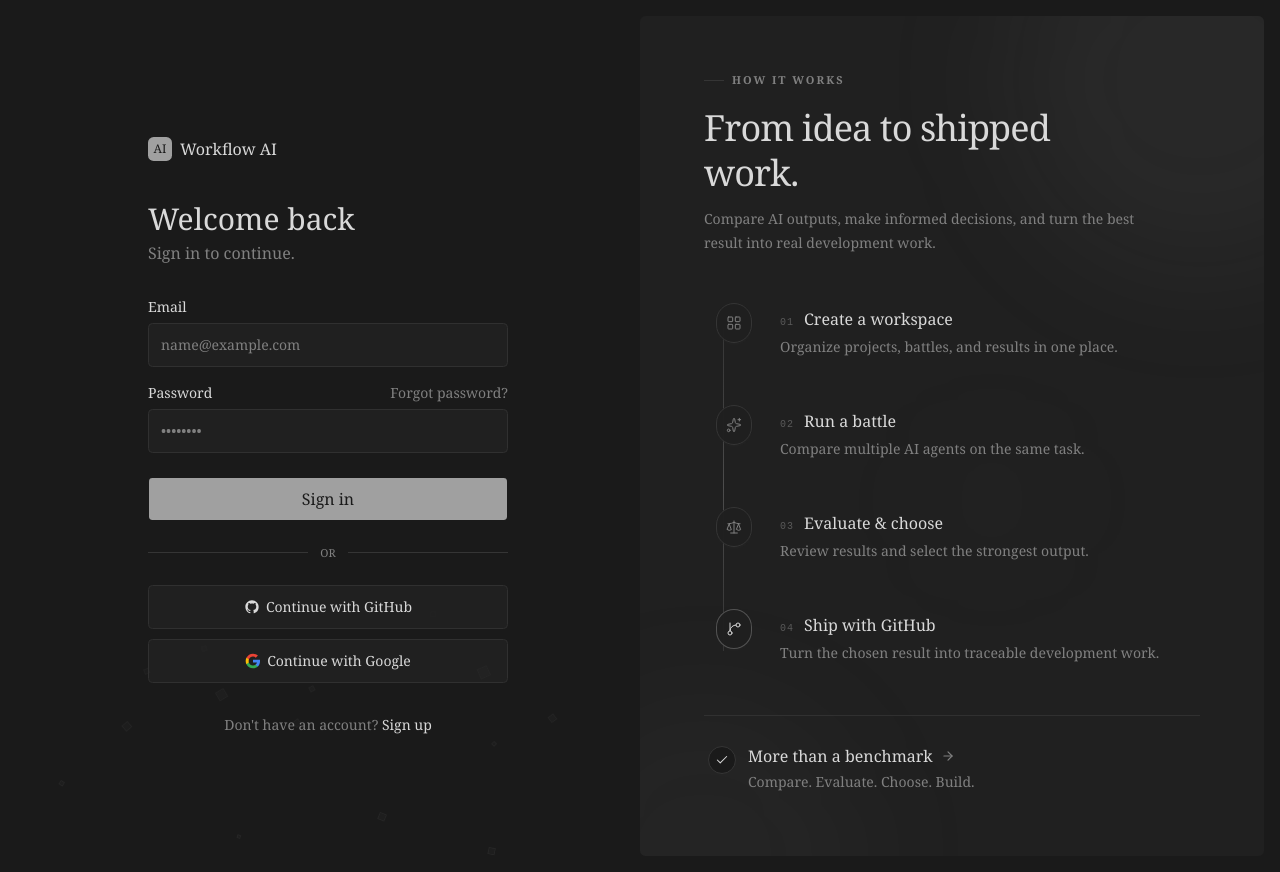
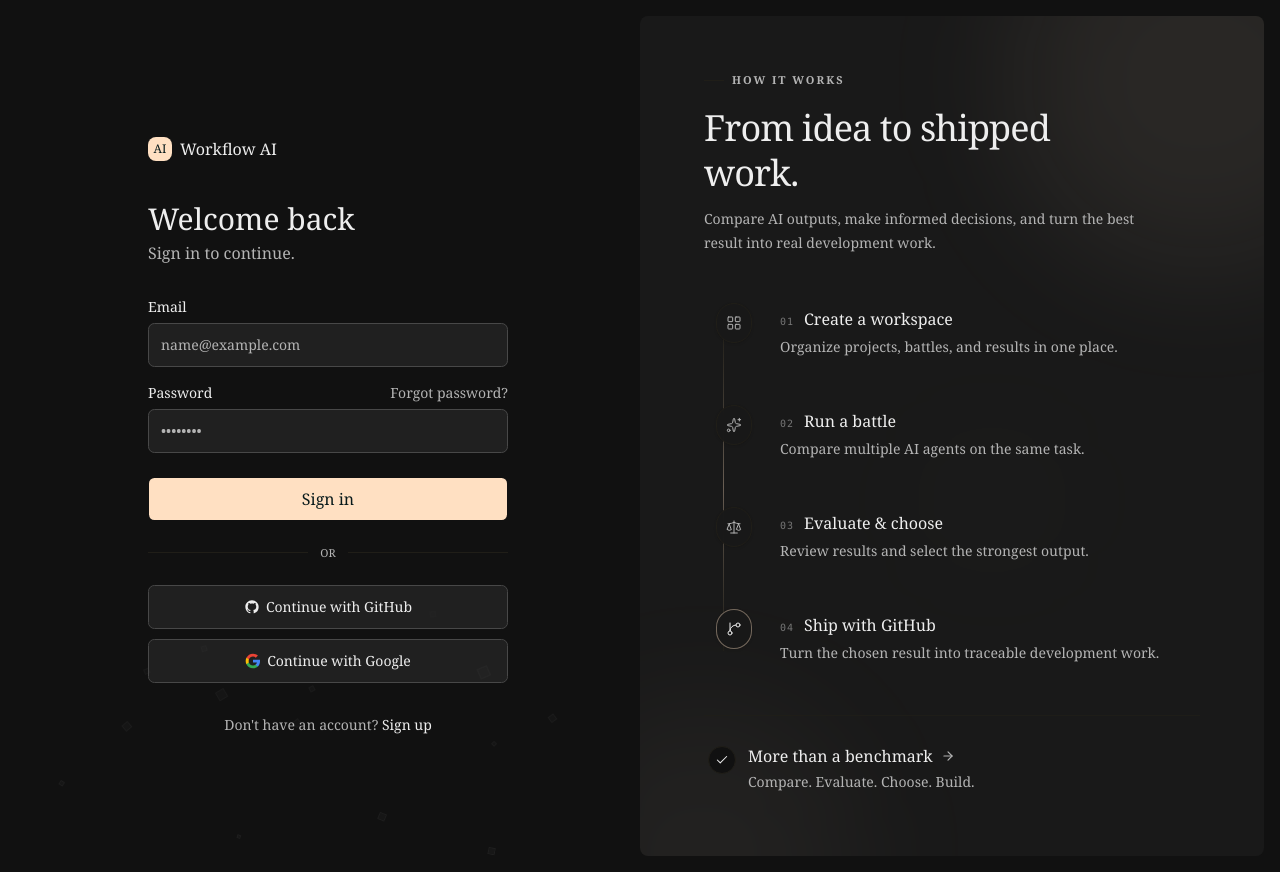
Before and after one commit to josevitor10975/workflow-ai, a Next.js app in the folder my-app/: page /login in a window 1280 px wide. Built offline with nearby package versions, Linux system fonts and the light colour scheme.

Commit message:
Commited - 12/09

```diff
--- a/my-app/app/globals.css
+++ b/my-app/app/globals.css
@@ -7,9 +7,9 @@
 @theme inline {
   --color-background: var(--background);
   --color-foreground: var(--foreground);
-  --font-sans: Inter, sans-serif;
-  --font-mono: Fira Code, monospace;
-  --font-serif: Georgia, serif;
+  --font-sans: ui-sans-serif, system-ui, -apple-system, BlinkMacSystemFont, 'Segoe UI', Roboto, 'Helvetica Neue', Arial, 'Noto Sans', sans-serif, 'Apple Color Emoji', 'Segoe UI Emoji', 'Segoe UI Symbol', 'Noto Color Emoji';
+  --font-mono: ui-monospace, SFMono-Regular, Menlo, Monaco, Consolas, "Liberation Mono", "Courier New", monospace;
+  --font-serif: ui-serif, Georgia, Cambria, "Times New Roman", Times, serif;
   --font-heading: var(--font-sans);
   --color-sidebar-ring: var(--sidebar-ring);
   --color-sidebar-border: var(--sidebar-border);
@@ -48,7 +48,7 @@
   --radius-3xl: calc(var(--radius) * 2.2);
   --radius-4xl: calc(var(--radius) * 2.6);
   --font-serif: Georgia, serif;
-  --radius: 0.35rem;
+  --radius: 0.5rem;
   --tracking-tighter: calc(var(--tracking-normal) - 0.05em);
   --tracking-tight: calc(var(--tracking-normal) - 0.025em);
   --tracking-wide: calc(var(--tracking-normal) + 0.025em);
@@ -75,114 +75,114 @@
 }
 
 :root {
-  --background: oklch(0.9551 0 0);
-  --foreground: oklch(0.3211 0 0);
-  --card: oklch(0.9702 0 0);
-  --card-foreground: oklch(0.3211 0 0);
-  --popover: oklch(0.9702 0 0);
-  --popover-foreground: oklch(0.3211 0 0);
-  --primary: oklch(0.4891 0 0);
+  --background: oklch(0.9821 0 0);
+  --foreground: oklch(0.2435 0 0);
+  --card: oklch(0.9911 0 0);
+  --card-foreground: oklch(0.2435 0 0);
+  --popover: oklch(0.9911 0 0);
+  --popover-foreground: oklch(0.2435 0 0);
+  --primary: oklch(0.4341 0.0392 41.9938);
   --primary-foreground: oklch(1.0000 0 0);
-  --secondary: oklch(0.9067 0 0);
-  --secondary-foreground: oklch(0.3211 0 0);
-  --muted: oklch(0.8853 0 0);
-  --muted-foreground: oklch(0.5103 0 0);
-  --accent: oklch(0.8078 0 0);
-  --accent-foreground: oklch(0.3211 0 0);
-  --destructive: oklch(0.5594 0.1900 25.8625);
-  --border: oklch(0.8576 0 0);
-  --input: oklch(0.9067 0 0);
-  --ring: oklch(0.4891 0 0);
-  --chart-1: oklch(0.4891 0 0);
-  --chart-2: oklch(0.4863 0.0361 196.0278);
-  --chart-3: oklch(0.6534 0 0);
-  --chart-4: oklch(0.7316 0 0);
-  --chart-5: oklch(0.8078 0 0);
-  --radius: 0.35rem;
-  --sidebar: oklch(0.9370 0 0);
-  --sidebar-foreground: oklch(0.3211 0 0);
-  --sidebar-primary: oklch(0.4891 0 0);
-  --sidebar-primary-foreground: oklch(1.0000 0 0);
-  --sidebar-accent: oklch(0.8078 0 0);
-  --sidebar-accent-foreground: oklch(0.3211 0 0);
-  --sidebar-border: oklch(0.8576 0 0);
-  --sidebar-ring: oklch(0.4891 0 0);
+  --secondary: oklch(0.9200 0.0651 74.3695);
+  --secondary-foreground: oklch(0.3499 0.0685 40.8288);
+  --muted: oklch(0.9521 0 0);
+  --muted-foreground: oklch(0.5032 0 0);
+  --accent: oklch(0.9310 0 0);
+  --accent-foreground: oklch(0.2435 0 0);
+  --destructive: oklch(0.6271 0.1936 33.3390);
+  --border: oklch(0.8822 0 0);
+  --input: oklch(0.8822 0 0);
+  --ring: oklch(0.4341 0.0392 41.9938);
+  --chart-1: oklch(0.4341 0.0392 41.9938);
+  --chart-2: oklch(0.9200 0.0651 74.3695);
+  --chart-3: oklch(0.9310 0 0);
+  --chart-4: oklch(0.9367 0.0523 75.5009);
+  --chart-5: oklch(0.4338 0.0437 41.6746);
+  --radius: 0.5rem;
+  --sidebar: oklch(0.9881 0 0);
+  --sidebar-foreground: oklch(0.2645 0 0);
+  --sidebar-primary: oklch(0.3250 0 0);
+  --sidebar-primary-foreground: oklch(0.9881 0 0);
+  --sidebar-accent: oklch(0.9761 0 0);
+  --sidebar-accent-foreground: oklch(0.3250 0 0);
+  --sidebar-border: oklch(0.9401 0 0);
+  --sidebar-ring: oklch(0.7731 0 0);
   --destructive-foreground: oklch(1.0000 0 0);
-  --font-sans: Montserrat, sans-serif;
-  --font-serif: Georgia, serif;
-  --font-mono: Fira Code, monospace;
-  --shadow-color: hsl(0 0% 20% / 0.1);
-  --shadow-opacity: 0.15;
-  --shadow-blur: 0px;
+  --font-sans: ui-sans-serif, system-ui, -apple-system, BlinkMacSystemFont, 'Segoe UI', Roboto, 'Helvetica Neue', Arial, 'Noto Sans', sans-serif, 'Apple Color Emoji', 'Segoe UI Emoji', 'Segoe UI Symbol', 'Noto Color Emoji';
+  --font-serif: ui-serif, Georgia, Cambria, "Times New Roman", Times, serif;
+  --font-mono: ui-monospace, SFMono-Regular, Menlo, Monaco, Consolas, "Liberation Mono", "Courier New", monospace;
+  --shadow-color: oklch(0 0 0);
+  --shadow-opacity: 0.1;
+  --shadow-blur: 3px;
   --shadow-spread: 0px;
-  --shadow-offset-x: 0px;
-  --shadow-offset-y: 2px;
+  --shadow-offset-x: 0;
+  --shadow-offset-y: 1px;
   --letter-spacing: 0em;
   --spacing: 0.25rem;
-  --shadow-2xs: 0px 2px 0px 0px hsl(0 0% 20% / 0.07);
-  --shadow-xs: 0px 2px 0px 0px hsl(0 0% 20% / 0.07);
-  --shadow-sm: 0px 2px 0px 0px hsl(0 0% 20% / 0.15), 0px 1px 2px -1px hsl(0 0% 20% / 0.15);
-  --shadow: 0px 2px 0px 0px hsl(0 0% 20% / 0.15), 0px 1px 2px -1px hsl(0 0% 20% / 0.15);
-  --shadow-md: 0px 2px 0px 0px hsl(0 0% 20% / 0.15), 0px 2px 4px -1px hsl(0 0% 20% / 0.15);
-  --shadow-lg: 0px 2px 0px 0px hsl(0 0% 20% / 0.15), 0px 4px 6px -1px hsl(0 0% 20% / 0.15);
-  --shadow-xl: 0px 2px 0px 0px hsl(0 0% 20% / 0.15), 0px 8px 10px -1px hsl(0 0% 20% / 0.15);
-  --shadow-2xl: 0px 2px 0px 0px hsl(0 0% 20% / 0.38);
+  --shadow-2xs: 0 1px 3px 0px hsl(0 0% 0% / 0.05);
+  --shadow-xs: 0 1px 3px 0px hsl(0 0% 0% / 0.05);
+  --shadow-sm: 0 1px 3px 0px hsl(0 0% 0% / 0.10), 0 1px 2px -1px hsl(0 0% 0% / 0.10);
+  --shadow: 0 1px 3px 0px hsl(0 0% 0% / 0.10), 0 1px 2px -1px hsl(0 0% 0% / 0.10);
+  --shadow-md: 0 1px 3px 0px hsl(0 0% 0% / 0.10), 0 2px 4px -1px hsl(0 0% 0% / 0.10);
+  --shadow-lg: 0 1px 3px 0px hsl(0 0% 0% / 0.10), 0 4px 6px -1px hsl(0 0% 0% / 0.10);
+  --shadow-xl: 0 1px 3px 0px hsl(0 0% 0% / 0.10), 0 8px 10px -1px hsl(0 0% 0% / 0.10);
+  --shadow-2xl: 0 1px 3px 0px hsl(0 0% 0% / 0.25);
   --tracking-normal: 0em;
 }
 
 .dark {
-  --background: oklch(0.2178 0 0);
-  --foreground: oklch(0.8853 0 0);
-  --card: oklch(0.2435 0 0);
-  --card-foreground: oklch(0.8853 0 0);
-  --popover: oklch(0.2435 0 0);
-  --popover-foreground: oklch(0.8853 0 0);
-  --primary: oklch(0.7058 0 0);
-  --primary-foreground: oklch(0.2178 0 0);
-  --secondary: oklch(0.3092 0 0);
-  --secondary-foreground: oklch(0.8853 0 0);
-  --muted: oklch(0.2850 0 0);
-  --muted-foreground: oklch(0.5999 0 0);
-  --accent: oklch(0.3715 0 0);
-  --accent-foreground: oklch(0.8853 0 0);
-  --destructive: oklch(0.6591 0.1530 22.1703);
-  --border: oklch(0.3290 0 0);
-  --input: oklch(0.3092 0 0);
-  --ring: oklch(0.7058 0 0);
-  --chart-1: oklch(0.7058 0 0);
-  --chart-2: oklch(0.6714 0.0339 206.3482);
-  --chart-3: oklch(0.5452 0 0);
-  --chart-4: oklch(0.4604 0 0);
-  --chart-5: oklch(0.3715 0 0);
-  --sidebar: oklch(0.2393 0 0);
-  --sidebar-foreground: oklch(0.8853 0 0);
-  --sidebar-primary: oklch(0.7058 0 0);
-  --sidebar-primary-foreground: oklch(0.2178 0 0);
-  --sidebar-accent: oklch(0.3715 0 0);
-  --sidebar-accent-foreground: oklch(0.8853 0 0);
-  --sidebar-border: oklch(0.3290 0 0);
-  --sidebar-ring: oklch(0.7058 0 0);
+  --background: oklch(0.1776 0 0);
+  --foreground: oklch(0.9491 0 0);
+  --card: oklch(0.2134 0 0);
+  --card-foreground: oklch(0.9491 0 0);
+  --popover: oklch(0.2134 0 0);
+  --popover-foreground: oklch(0.9491 0 0);
+  --primary: oklch(0.9247 0.0524 66.1732);
+  --primary-foreground: oklch(0.2029 0.0240 200.1962);
+  --secondary: oklch(0.3163 0.0190 63.6992);
+  --secondary-foreground: oklch(0.9247 0.0524 66.1732);
+  --muted: oklch(0.2520 0 0);
+  --muted-foreground: oklch(0.7699 0 0);
+  --accent: oklch(0.2850 0 0);
+  --accent-foreground: oklch(0.9491 0 0);
+  --destructive: oklch(0.6271 0.1936 33.3390);
+  --border: oklch(0.2351 0.0115 91.7467);
+  --input: oklch(0.4017 0 0);
+  --ring: oklch(0.9247 0.0524 66.1732);
+  --chart-1: oklch(0.9247 0.0524 66.1732);
+  --chart-2: oklch(0.3163 0.0190 63.6992);
+  --chart-3: oklch(0.2850 0 0);
+  --chart-4: oklch(0.3481 0.0219 67.0001);
+  --chart-5: oklch(0.9245 0.0533 67.0855);
+  --sidebar: oklch(0.2103 0.0059 285.8852);
+  --sidebar-foreground: oklch(0.9674 0.0013 286.3752);
+  --sidebar-primary: oklch(0.4882 0.2172 264.3763);
+  --sidebar-primary-foreground: oklch(1.0000 0 0);
+  --sidebar-accent: oklch(0.2739 0.0055 286.0326);
+  --sidebar-accent-foreground: oklch(0.9674 0.0013 286.3752);
+  --sidebar-border: oklch(0.2739 0.0055 286.0326);
+  --sidebar-ring: oklch(0.8711 0.0055 286.2860);
   --destructive-foreground: oklch(1.0000 0 0);
-  --radius: 0.35rem;
-  --font-sans: Inter, sans-serif;
-  --font-serif: Georgia, serif;
-  --font-mono: Fira Code, monospace;
-  --shadow-color: hsl(0 0% 20% / 0.1);
-  --shadow-opacity: 0.15;
-  --shadow-blur: 0px;
+  --radius: 0.5rem;
+  --font-sans: ui-sans-serif, system-ui, -apple-system, BlinkMacSystemFont, 'Segoe UI', Roboto, 'Helvetica Neue', Arial, 'Noto Sans', sans-serif, 'Apple Color Emoji', 'Segoe UI Emoji', 'Segoe UI Symbol', 'Noto Color Emoji';
+  --font-serif: ui-serif, Georgia, Cambria, "Times New Roman", Times, serif;
+  --font-mono: ui-monospace, SFMono-Regular, Menlo, Monaco, Consolas, "Liberation Mono", "Courier New", monospace;
+  --shadow-color: oklch(0 0 0);
+  --shadow-opacity: 0.1;
+  --shadow-blur: 3px;
   --shadow-spread: 0px;
-  --shadow-offset-x: 0px;
-  --shadow-offset-y: 2px;
+  --shadow-offset-x: 0;
+  --shadow-offset-y: 1px;
   --letter-spacing: 0em;
   --spacing: 0.25rem;
-  --shadow-2xs: 0px 2px 0px 0px hsl(0 0% 20% / 0.07);
-  --shadow-xs: 0px 2px 0px 0px hsl(0 0% 20% / 0.07);
-  --shadow-sm: 0px 2px 0px 0px hsl(0 0% 20% / 0.15), 0px 1px 2px -1px hsl(0 0% 20% / 0.15);
-  --shadow: 0px 2px 0px 0px hsl(0 0% 20% / 0.15), 0px 1px 2px -1px hsl(0 0% 20% / 0.15);
-  --shadow-md: 0px 2px 0px 0px hsl(0 0% 20% / 0.15), 0px 2px 4px -1px hsl(0 0% 20% / 0.15);
-  --shadow-lg: 0px 2px 0px 0px hsl(0 0% 20% / 0.15), 0px 4px 6px -1px hsl(0 0% 20% / 0.15);
-  --shadow-xl: 0px 2px 0px 0px hsl(0 0% 20% / 0.15), 0px 8px 10px -1px hsl(0 0% 20% / 0.15);
-  --shadow-2xl: 0px 2px 0px 0px hsl(0 0% 20% / 0.38);
+  --shadow-2xs: 0 1px 3px 0px hsl(0 0% 0% / 0.05);
+  --shadow-xs: 0 1px 3px 0px hsl(0 0% 0% / 0.05);
+  --shadow-sm: 0 1px 3px 0px hsl(0 0% 0% / 0.10), 0 1px 2px -1px hsl(0 0% 0% / 0.10);
+  --shadow: 0 1px 3px 0px hsl(0 0% 0% / 0.10), 0 1px 2px -1px hsl(0 0% 0% / 0.10);
+  --shadow-md: 0 1px 3px 0px hsl(0 0% 0% / 0.10), 0 2px 4px -1px hsl(0 0% 0% / 0.10);
+  --shadow-lg: 0 1px 3px 0px hsl(0 0% 0% / 0.10), 0 4px 6px -1px hsl(0 0% 0% / 0.10);
+  --shadow-xl: 0 1px 3px 0px hsl(0 0% 0% / 0.10), 0 8px 10px -1px hsl(0 0% 0% / 0.10);
+  --shadow-2xl: 0 1px 3px 0px hsl(0 0% 0% / 0.25);
   --tracking-normal: 0em;
 }
 
@@ -191,12 +191,15 @@
     transform: translate3d(0, 1.5rem, 0) rotate(0deg) scale(0.65);
     opacity: 0;
   }
+
   12% {
     opacity: 0.16;
   }
+
   70% {
     opacity: 0.1;
   }
+
   100% {
     transform: translate3d(var(--particle-drift), -34vh, 0) rotate(90deg) scale(1);
     opacity: 0;
@@ -216,24 +219,149 @@
   will-change: transform, opacity;
 }
 
-.auth-particle-1 { --particle-left: 8%; --particle-size: 0.35rem; --particle-duration: 4.8s; --particle-delay: -1.1s; --particle-drift: -1.2rem; }
-.auth-particle-2 { --particle-left: 15%; --particle-size: 0.55rem; --particle-duration: 5.7s; --particle-delay: -3.4s; --particle-drift: 1.4rem; }
-.auth-particle-3 { --particle-left: 22%; --particle-size: 0.4rem; --particle-duration: 4.4s; --particle-delay: -2.2s; --particle-drift: -0.8rem; }
-.auth-particle-4 { --particle-left: 29%; --particle-size: 0.7rem; --particle-duration: 6.2s; --particle-delay: -4.8s; --particle-drift: 1.8rem; }
-.auth-particle-5 { --particle-left: 36%; --particle-size: 0.3rem; --particle-duration: 5.1s; --particle-delay: -0.6s; --particle-drift: -1.5rem; }
-.auth-particle-6 { --particle-left: 43%; --particle-size: 0.5rem; --particle-duration: 6.8s; --particle-delay: -5.2s; --particle-drift: 1rem; }
-.auth-particle-7 { --particle-left: 50%; --particle-size: 0.35rem; --particle-duration: 4.9s; --particle-delay: -2.8s; --particle-drift: -1.7rem; }
-.auth-particle-8 { --particle-left: 57%; --particle-size: 0.6rem; --particle-duration: 5.9s; --particle-delay: -1.9s; --particle-drift: 1.3rem; }
-.auth-particle-9 { --particle-left: 64%; --particle-size: 0.4rem; --particle-duration: 4.6s; --particle-delay: -3.9s; --particle-drift: -1rem; }
-.auth-particle-10 { --particle-left: 71%; --particle-size: 0.75rem; --particle-duration: 6.5s; --particle-delay: -5.8s; --particle-drift: 1.6rem; }
-.auth-particle-11 { --particle-left: 78%; --particle-size: 0.3rem; --particle-duration: 5.3s; --particle-delay: -2.5s; --particle-drift: -1.4rem; }
-.auth-particle-12 { --particle-left: 84%; --particle-size: 0.5rem; --particle-duration: 6.1s; --particle-delay: -4.2s; --particle-drift: 0.9rem; }
-.auth-particle-13 { --particle-left: 12%; --particle-size: 0.45rem; --particle-duration: 5.5s; --particle-delay: -0.3s; --particle-drift: 1.1rem; }
-.auth-particle-14 { --particle-left: 32%; --particle-size: 0.35rem; --particle-duration: 4.7s; --particle-delay: -3.1s; --particle-drift: -1.1rem; }
-.auth-particle-15 { --particle-left: 54%; --particle-size: 0.55rem; --particle-duration: 6.4s; --particle-delay: -1.5s; --particle-drift: 1.5rem; }
-.auth-particle-16 { --particle-left: 68%; --particle-size: 0.4rem; --particle-duration: 5.2s; --particle-delay: -4.6s; --particle-drift: -0.7rem; }
-.auth-particle-17 { --particle-left: 75%; --particle-size: 0.65rem; --particle-duration: 6.7s; --particle-delay: -2.1s; --particle-drift: 1.2rem; }
-.auth-particle-18 { --particle-left: 90%; --particle-size: 0.35rem; --particle-duration: 4.5s; --particle-delay: -3.6s; --particle-drift: -1.3rem; }
+.auth-particle-1 {
+  --particle-left: 8%;
+  --particle-size: 0.35rem;
+  --particle-duration: 4.8s;
+  --particle-delay: -1.1s;
+  --particle-drift: -1.2rem;
+}
+
+.auth-particle-2 {
+  --particle-left: 15%;
+  --particle-size: 0.55rem;
+  --particle-duration: 5.7s;
+  --particle-delay: -3.4s;
+  --particle-drift: 1.4rem;
+}
+
+.auth-particle-3 {
+  --particle-left: 22%;
+  --particle-size: 0.4rem;
+  --particle-duration: 4.4s;
+  --particle-delay: -2.2s;
+  --particle-drift: -0.8rem;
+}
+
+.auth-particle-4 {
+  --particle-left: 29%;
+  --particle-size: 0.7rem;
+  --particle-duration: 6.2s;
+  --particle-delay: -4.8s;
+  --particle-drift: 1.8rem;
+}
+
+.auth-particle-5 {
+  --particle-left: 36%;
+  --particle-size: 0.3rem;
+  --particle-duration: 5.1s;
+  --particle-delay: -0.6s;
+  --particle-drift: -1.5rem;
+}
+
+.auth-particle-6 {
+  --particle-left: 43%;
+  --particle-size: 0.5rem;
+  --particle-duration: 6.8s;
+  --particle-delay: -5.2s;
+  --particle-drift: 1rem;
+}
+
+.auth-particle-7 {
+  --particle-left: 50%;
+  --particle-size: 0.35rem;
+  --particle-duration: 4.9s;
+  --particle-delay: -2.8s;
+  --particle-drift: -1.7rem;
+}
+
+.auth-particle-8 {
+  --particle-left: 57%;
+  --particle-size: 0.6rem;
+  --particle-duration: 5.9s;
+  --particle-delay: -1.9s;
+  --particle-drift: 1.3rem;
+}
+
+.auth-particle-9 {
+  --particle-left: 64%;
+  --particle-size: 0.4rem;
+  --particle-duration: 4.6s;
+  --particle-delay: -3.9s;
+  --particle-drift: -1rem;
+}
+
+.auth-particle-10 {
+  --particle-left: 71%;
+  --particle-size: 0.75rem;
+  --particle-duration: 6.5s;
+  --particle-delay: -5.8s;
+  --particle-drift: 1.6rem;
+}
+
+.auth-particle-11 {
+  --particle-left: 78%;
+  --particle-size: 0.3rem;
+  --particle-duration: 5.3s;
+  --particle-delay: -2.5s;
+  --particle-drift: -1.4rem;
+}
+
+.auth-particle-12 {
+  --particle-left: 84%;
+  --particle-size: 0.5rem;
+  --particle-duration: 6.1s;
+  --particle-delay: -4.2s;
+  --particle-drift: 0.9rem;
+}
+
+.auth-particle-13 {
+  --particle-left: 12%;
+  --particle-size: 0.45rem;
+  --particle-duration: 5.5s;
+  --particle-delay: -0.3s;
+  --particle-drift: 1.1rem;
+}
+
+.auth-particle-14 {
+  --particle-left: 32%;
+  --particle-size: 0.35rem;
+  --particle-duration: 4.7s;
+  --particle-delay: -3.1s;
+  --particle-drift: -1.1rem;
+}
+
+.auth-particle-15 {
+  --particle-left: 54%;
+  --particle-size: 0.55rem;
+  --particle-duration: 6.4s;
+  --particle-delay: -1.5s;
+  --particle-drift: 1.5rem;
+}
+
+.auth-particle-16 {
+  --particle-left: 68%;
+  --particle-size: 0.4rem;
+  --particle-duration: 5.2s;
+  --particle-delay: -4.6s;
+  --particle-drift: -0.7rem;
+}
+
+.auth-particle-17 {
+  --particle-left: 75%;
+  --particle-size: 0.65rem;
+  --particle-duration: 6.7s;
+  --particle-delay: -2.1s;
+  --particle-drift: 1.2rem;
+}
+
+.auth-particle-18 {
+  --particle-left: 90%;
+  --particle-size: 0.35rem;
+  --particle-duration: 4.5s;
+  --particle-delay: -3.6s;
+  --particle-drift: -1.3rem;
+}
 
 @media (prefers-reduced-motion: reduce) {
   .auth-particle {
```
Also changed, not shown: my-app/components/Header/header.tsx (deleted).
